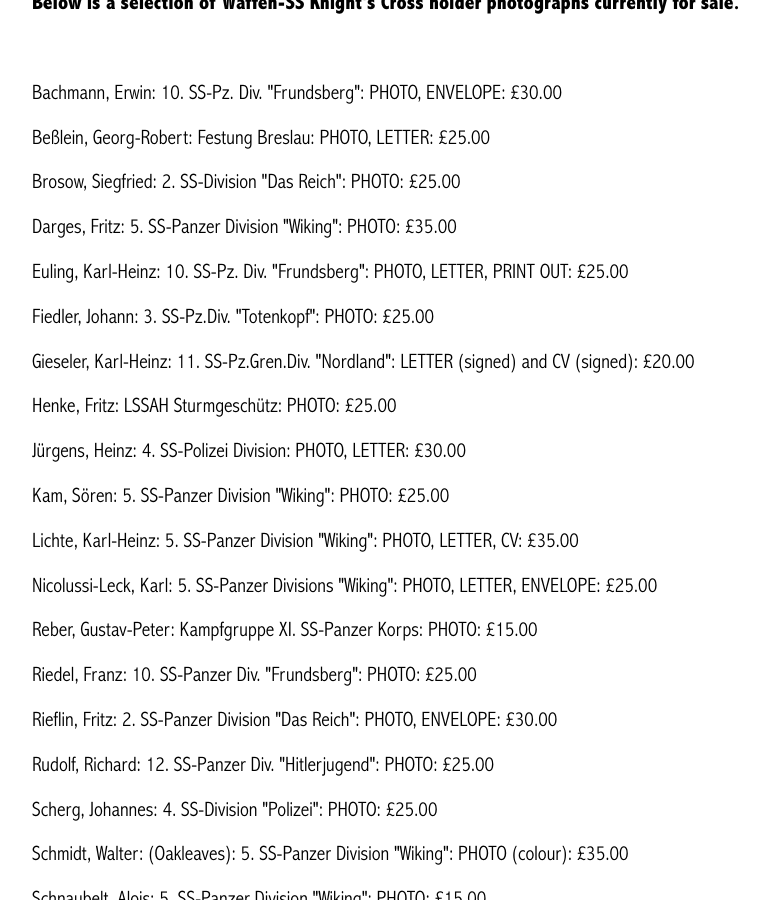
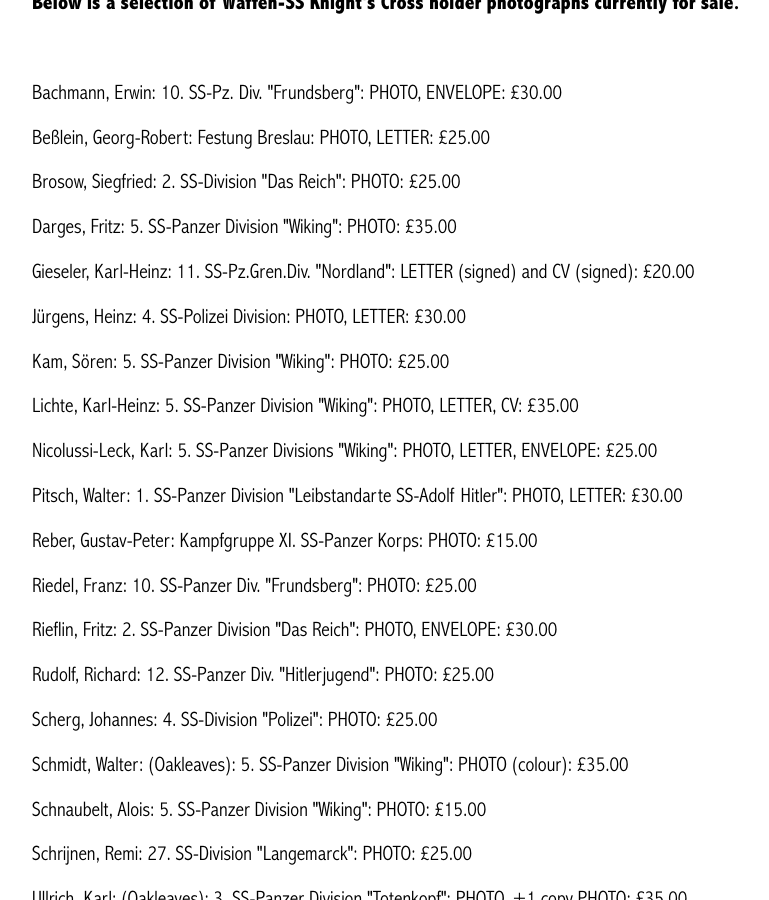
Before and after one commit to lahphotographs/lahphotographs.github.com, a Jekyll site: the page built from Waffen_SS_photos.md, in a window 1280 px wide and 900 px high, scrolled down 985 px. Shown: the whole window, without its empty margins (213-982 px from the left). Built offline with Jekyll 4.4.1, drawn with Linux system fonts in a browser that asks for light colours.

Commit message:
Update Waffen_SS_photos.md

```diff
--- a/Waffen_SS_photos.md
+++ b/Waffen_SS_photos.md
@@ -18,14 +18,12 @@ permalink: /waffen_ss_photos.html
 <p>Beßlein,	Georg-Robert:	Festung Breslau:	PHOTO, LETTER:	£25.00
 <p>Brosow,	Siegfried: 2. SS-Division "Das Reich":	PHOTO:	£25.00
 <p>Darges,	Fritz: 5. SS-Panzer Division "Wiking":	PHOTO:	£35.00
-<p>Euling,	Karl-Heinz:	10. SS-Pz. Div. "Frundsberg":	PHOTO, LETTER, PRINT OUT:	£25.00
-<p>Fiedler,	Johann:	3. SS-Pz.Div. "Totenkopf":	PHOTO:	£25.00
 <p>Gieseler,	Karl-Heinz:	11. SS-Pz.Gren.Div. "Nordland": LETTER (signed) and CV (signed):	£20.00
-<p>Henke,	Fritz: LSSAH Sturmgeschütz:	PHOTO: £25.00
 <p>Jürgens,	Heinz: 4. SS-Polizei Division:	PHOTO, LETTER:	£30.00
 <p>Kam,	Sören: 5. SS-Panzer Division "Wiking":	PHOTO:	£25.00
 <p>Lichte,	Karl-Heinz:	5. SS-Panzer Division "Wiking":	PHOTO, LETTER, CV: £35.00
 <p>Nicolussi-Leck,	Karl:	5. SS-Panzer Divisions "Wiking": PHOTO, LETTER, ENVELOPE:	£25.00
+<p>Pitsch, Walter: 1. SS-Panzer Division "Leibstandarte SS-Adolf Hitler": PHOTO, LETTER: £30.00
 <p>Reber,	Gustav-Peter:	Kampfgruppe XI. SS-Panzer Korps:	PHOTO:	£15.00
 <p>Riedel,	Franz:	10. SS-Panzer Div. "Frundsberg": PHOTO:	£25.00
 <p>Rieflin,	Fritz: 2. SS-Panzer Division "Das Reich":	PHOTO, ENVELOPE:	£30.00
```
